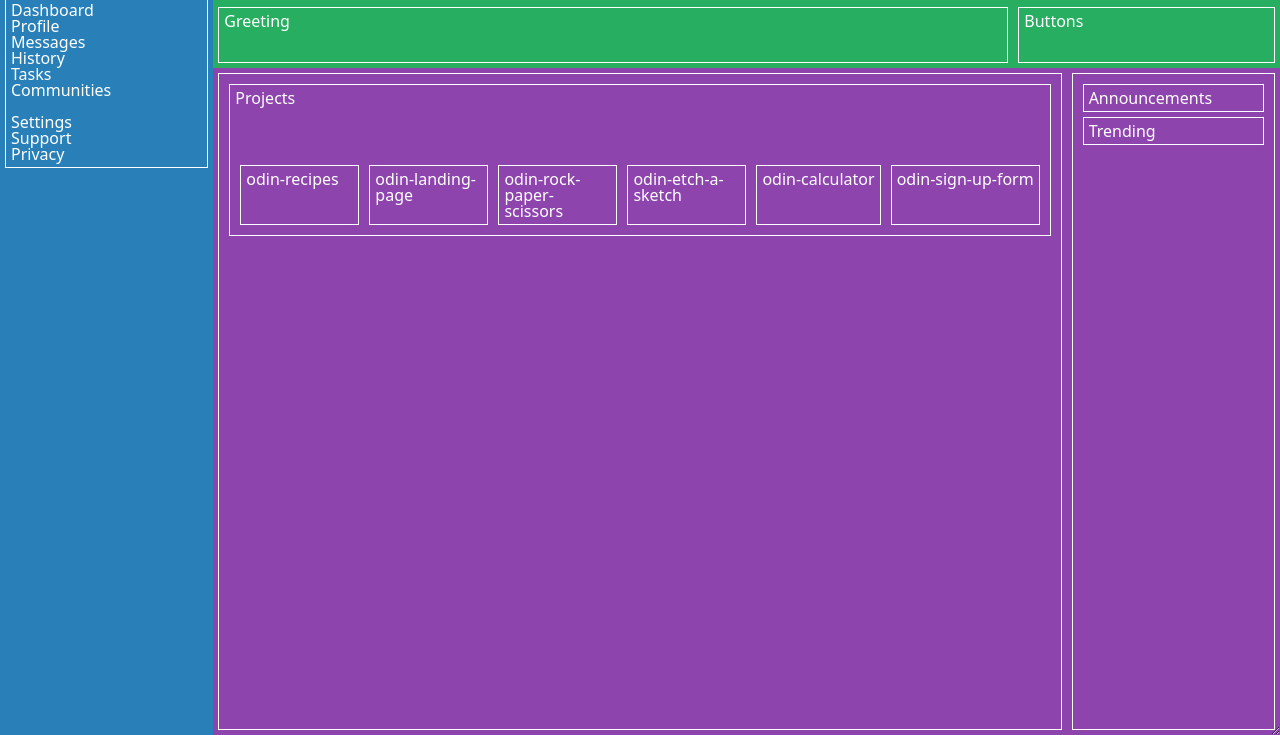
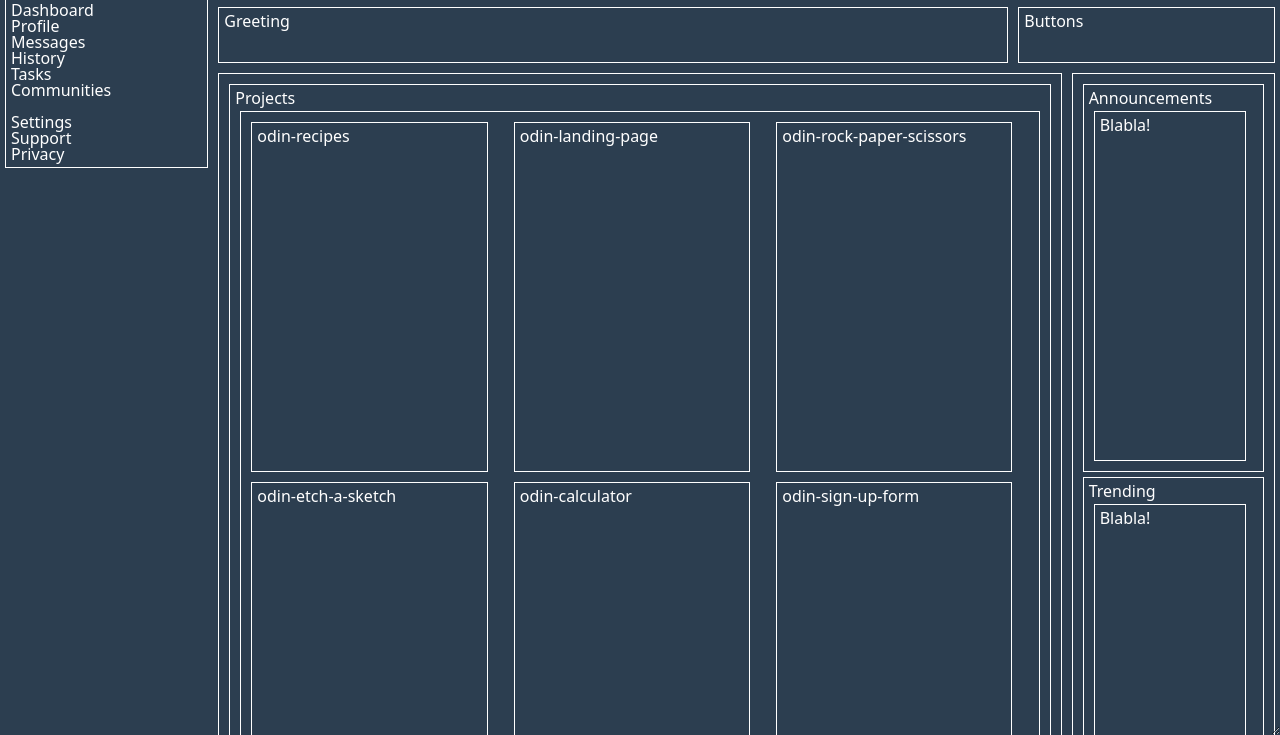
Before and after one commit to jerrej/admin-dashboard, a plain HTML site: page index.html in a window 1280 px wide. Shown: the part 65-800 px from the top of the page. Drawn offline with Linux system fonts and the light colour scheme.

Commit message:
Grid structure complete

```diff
--- a/css/style.css
+++ b/css/style.css
@@ -80,7 +80,7 @@ html {
 .left {
     grid-row-start: 1;
     grid-row-end: 6;
-    background-color: #2980b9;
+    background-color: #2c3e50;
 }
 
 .top {
@@ -89,7 +89,7 @@ html {
     display: inline-grid;
     grid-template-rows: repeat(2, 1fr);
     grid-template-columns: repeat(4, 1fr);
-    background-color: #27ae60;
+    background-color: #2c3e50;
 }
 
 .right {
@@ -99,7 +99,7 @@ html {
     grid-row-end: 6;
     display: inline-grid;
     grid-template-columns: 4fr 1fr;
-    background-color: #8e44ad;
+    background-color: #2c3e50;
 }
 
 .nav-header {
@@ -169,16 +169,25 @@ html {
 
 .projects {
     display: grid;
-    grid-template-rows: repeat(2, 1fr);
-    grid-template-columns: repeat(4, 1fr);
     box-sizing: border-box;
     border: 1px solid #fff;
     margin: 5px;
     padding: 5px;
 }
 
-.projects-item {
-    grid-row-start: 2;
+.cards {
+    display: grid;
+    grid-template-rows: repeat(2, 1fr);
+    grid-template-columns: repeat(3, 1fr);
+    box-sizing: border-box;
+    border: 1px solid #fff;
+    margin: 5px;
+    padding: 5px;
+}
+
+.card {
+    height: 350px;
+    width: 90%;
     box-sizing: border-box;
     border: 1px solid #fff;
     margin: 5px;
--- a/index.html
+++ b/index.html
@@ -5,7 +5,7 @@
     <meta http-equiv="X-UA-Compatible" content="IE=edge">
     <meta name="viewport" content="width=device-width, initial-scale=1.0">
     <link rel="stylesheet" href="css/style.css">
-    <title>Document</title>
+    <title>Admin Dashboard</title>
 </head>
 <body>
     <div class="dashboard">
@@ -46,32 +46,40 @@
                 <div class="main-content">
                     <div class="projects">
                         <h1>Projects</h1>
-                        <div class="projects-item">
+                        <div class="cards">
+                            <div class="card">
                                 <h2>odin-recipes</h2>
                             </div>
-                        <div class="projects-item">
+                            <div class="card">
                                 <h2>odin-landing-page</h2>
                             </div>
-                        <div class="projects-item">
+                            <div class="card">
                                 <h2>odin-rock-paper-scissors</h2>
                             </div>
-                        <div class="projects-item">
+                            <div class="card">
                                 <h2>odin-etch-a-sketch</h2>
                             </div>
-                        <div class="projects-item">
+                            <div class="card">
                                 <h2>odin-calculator</h2>
                             </div>
-                        <div class="projects-item">
+                            <div class="card">
                                 <h2>odin-sign-up-form</h2>
+                            </div>
                         </div>
                     </div>
                 </div>
                 <div class="side-content">
                     <div class="announcements">
                         <h1>Announcements</h1>
+                        <div class="card">
+                            Blabla!
+                        </div>
                     </div>
                     <div class="trending">
                         <h1>Trending</h1>
+                        <div class="card">
+                            Blabla!
+                        </div>
                     </div>
                 </div>
             </div>
```
Lines whose indentation alone changed are shown as unchanged.
